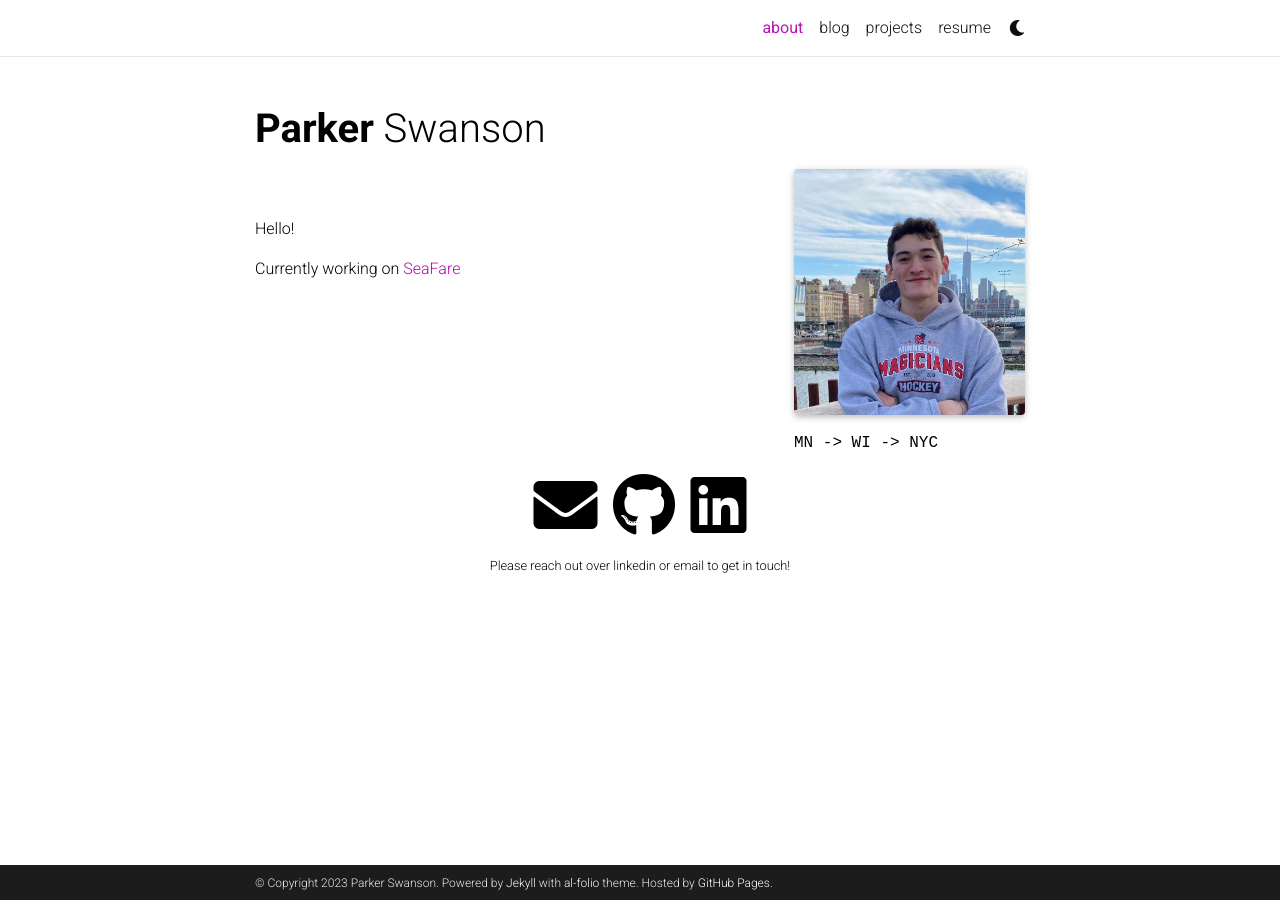
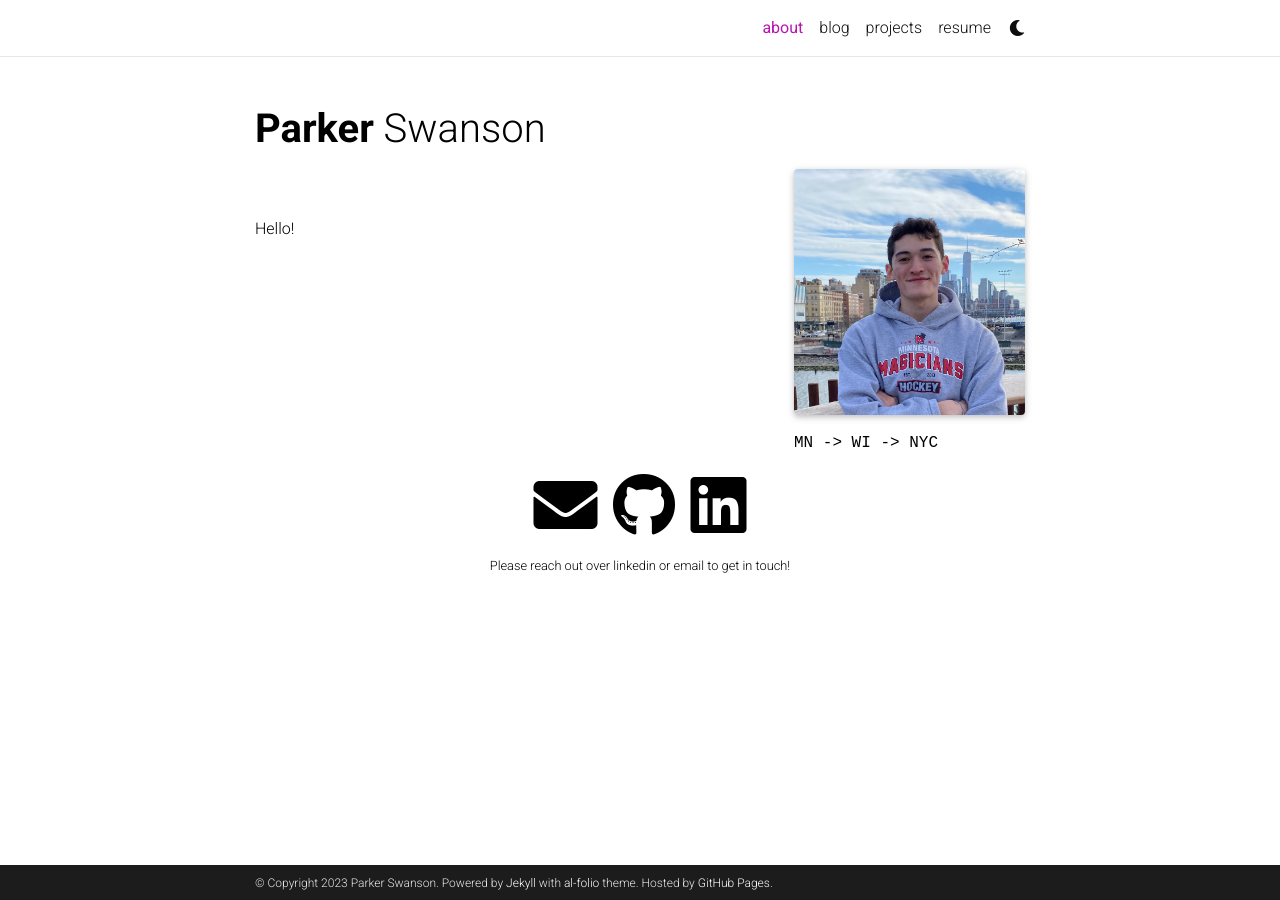
Before and after one commit to parkerswanson19/parkerswanson19.github.io, a Jekyll site: the page built from _pages/about.md, in a window 1280 px wide. Built offline with Jekyll 4.4.1, drawn with Linux system fonts in a browser that asks for light colours; emoji names are drawn with the system emoji font; comment, search, counter and statistics services are not loaded; a style sheet for code colours, icons or effects is not loaded.

Commit message:
removed link in bio

```diff
--- a/_pages/about.md
+++ b/_pages/about.md
@@ -18,5 +18,3 @@ social: true  # includes social icons at the bottom of the page
 
 <br><br>
 Hello!
-
-Currently working on [SeaFare](https://www.seafare.io)
```
